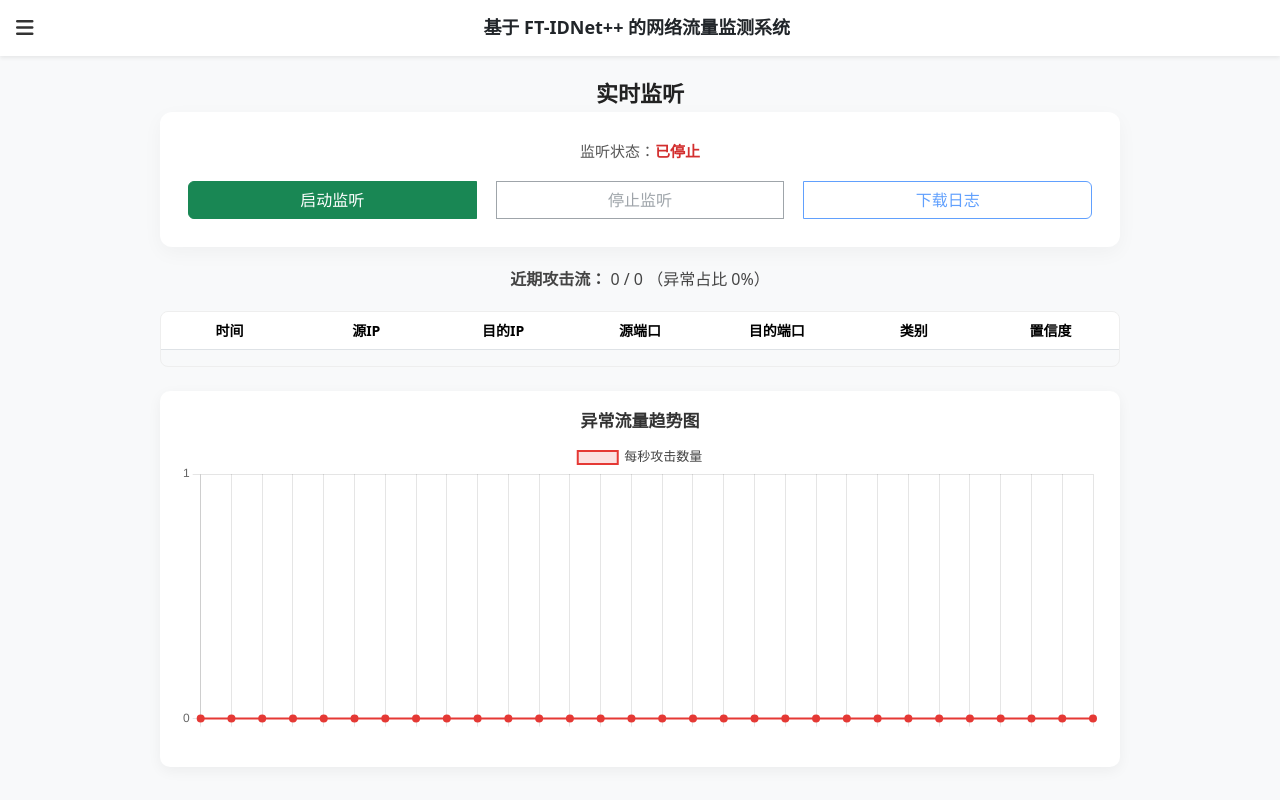
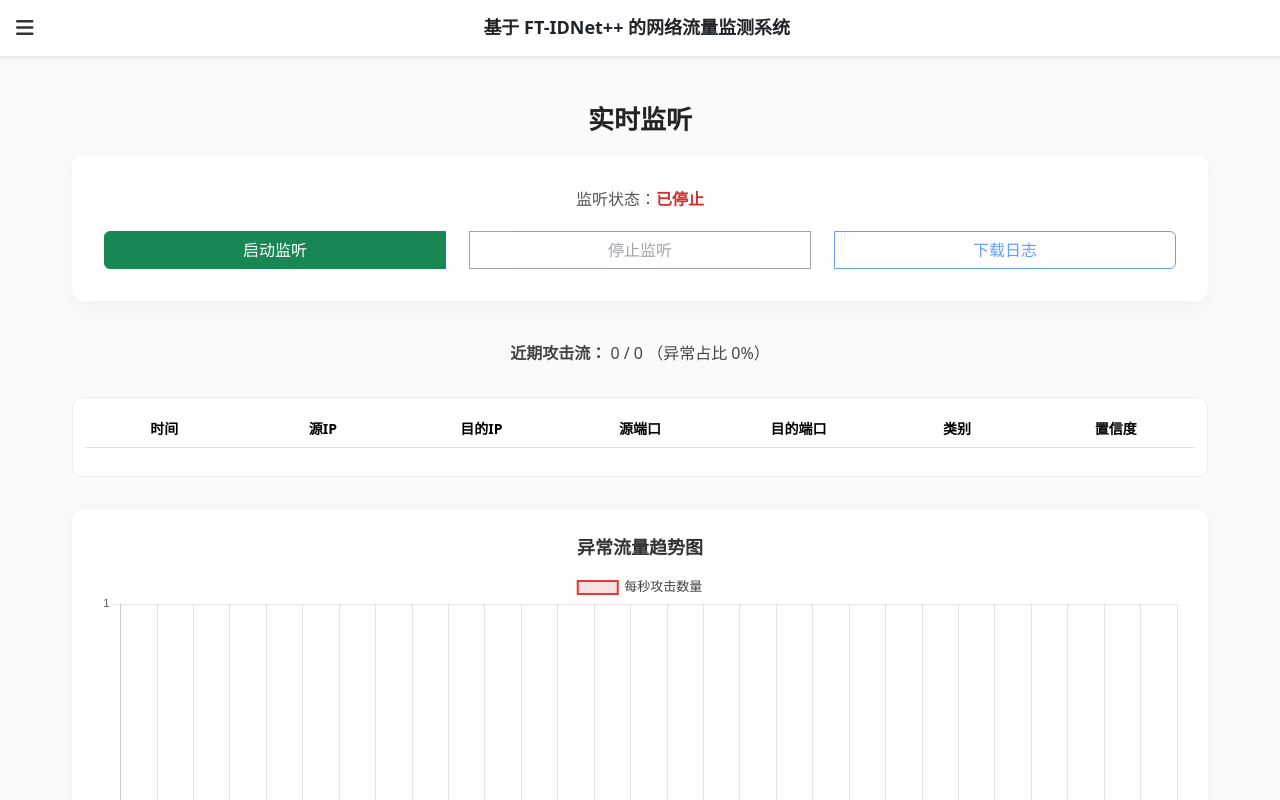
Before and after one commit to msy-mz/net, a Vue app in the folder frontend/: page /monitor in a window 1280 px wide. Built offline with nearby package versions, Linux system fonts and the light colour scheme.

Commit message:
前端-监听-实现

```diff
--- a/frontend/src/components/Sidebar.vue
+++ b/frontend/src/components/Sidebar.vue
@@ -23,7 +23,7 @@ const router = useRouter()
 const route = useRoute()
 
 const navs = [
-  { name: '上传分析', route: '/upload', icon: 'fas fa-upload' },
+  { name: '上传文件', route: '/upload', icon: 'fas fa-upload' },
   { name: '实时监听', route: '/monitor', icon: 'fas fa-signal' },
   { name: '用户管理', route: '/user', icon: 'fas fa-user-cog' }
 ]
--- a/frontend/src/stores/listenStore.js
+++ b/frontend/src/stores/listenStore.js
@@ -4,67 +4,73 @@ export const useListenStore = defineStore('listen', {
   state: () => ({
     isRunning: false,
     dataList: [],
-    attackHistory: Array(30).fill(0),  // 初始为 30 个 0，确保图表初始化有数据
-    timer: null,
-    timeout: null
+    attackHistory: [],
+    timer: null
   }),
+
   actions: {
     start() {
-      if (this.isRunning) return
+      if (this.timer) return
       this.isRunning = true
-      this.dataList = []               // 每次监听清空旧数据
-      this.attackHistory = Array(30).fill(0)
-      this.simulateTraffic()
-      this.startChartUpdate()
-    },
-    stop() {
-      this.isRunning = false
-      clearInterval(this.timer)
-      clearTimeout(this.timeout)
-    },
-    addData(data) {
-      this.dataList.push(data)
-      if (this.dataList.length > 200) this.dataList.shift()
-    },
-    simulateTraffic() {
-      if (!this.isRunning) return
-      const count = Math.floor(Math.random() * 6) + 3
-      for (let i = 0; i < count; i++) {
-        const now = new Date()
-        this.addData({
-          time: now.toLocaleTimeString(),
-          timestamp: now.getTime(),
-          src_ip: this.randomPublicIP(),
-          dst_ip: '192.168.3.164',
+
+      this.timer = setInterval(() => {
+        const timestamp = this.getBeijingTime()
+        const isAttack = Math.random() < 0.015  // 异常率控制约 1.5%
+
+        const sample = {
+          time: timestamp,
+          src_ip: this.randomIp(),
           src_port: this.randomPort(),
-          dst_port: 8888,
-          label: this.generateLabel(),
-          confidence: parseFloat((Math.random() * 0.3 + 0.7).toFixed(3))
-        })
-      }
-      const delay = Math.floor(Math.random() * 700) + 800
-      this.timeout = setTimeout(this.simulateTraffic, delay)
-    },
-    startChartUpdate() {
-      this.timer = setInterval(() => {
-        const now = Date.now()
-        const recentAttacks = this.dataList.filter(
-          d => d.label !== 'Benign' && now - d.timestamp <= 3000
-        ).length
+          dst_ip: '10.30.247.240',
+          dst_port: 443,
+          label: isAttack ? 'PortScan' : 'Benign',
+          confidence: isAttack
+            ? (Math.random() * 0.15 + 0.8)     // 攻击置信度 0.80–0.95
+            : (Math.random() * 0.1 + 0.85)     // 正常置信度 0.85–0.95
+        }
 
-        this.attackHistory = [...this.attackHistory.slice(-29), recentAttacks]  // ✅ 保持数据流一致
+        this.dataList.push(sample)
+
+        // 更新图表（最多保留30条）
+        if (this.attackHistory.length >= 30) this.attackHistory.shift()
+        this.attackHistory.push(isAttack ? 1 : 0)
       }, 1000)
     },
 
+    stop() {
+      if (this.timer) {
+        clearInterval(this.timer)
+        this.timer = null
+      }
+      this.isRunning = false
+    },
+
+    // 获取中国北京时间（UTC+8）
+    getBeijingTime() {
+      const now = new Date()
+      const delaySec = this.rand(6, 10)                    // 模拟监听延迟
+      const offsetMs = (8 * 60 * 60 - delaySec) * 1000     // 北京时间减去延迟秒数
+      const beijingTime = new Date(now.getTime() + offsetMs)
+
+      return beijingTime.getFullYear() + '-' +
+            String(beijingTime.getMonth() + 1).padStart(2, '0') + '-' +
+            String(beijingTime.getDate()).padStart(2, '0') + ' ' +
+            String(beijingTime.getHours()).padStart(2, '0') + ':' +
+            String(beijingTime.getMinutes()).padStart(2, '0') + ':' +
+            String(beijingTime.getSeconds()).padStart(2, '0')
+    },
+
+
+    randomIp() {
+      return `${this.rand(10, 250)}.${this.rand(0, 255)}.${this.rand(0, 255)}.${this.rand(1, 254)}`
+    },
 
     randomPort() {
-      return Math.floor(49152 + Math.random() * (65535 - 49152))
+      return this.rand(1024, 65535)
     },
-    randomPublicIP() {
-      return `${Math.floor(1 + Math.random() * 223)}.${Math.floor(Math.random() * 256)}.${Math.floor(Math.random() * 256)}.${Math.floor(Math.random() * 256)}`
-    },
-    generateLabel() {
-      return Math.random() < 0.99 ? 'Benign' : ['Botnet', 'DoS', 'BruteForce', 'Infiltration'][Math.floor(Math.random() * 4)]
+
+    rand(min, max) {
+      return Math.floor(Math.random() * (max - min + 1)) + min
     }
   }
 })
--- a/frontend/src/views/Monitor.vue
+++ b/frontend/src/views/Monitor.vue
@@ -60,7 +60,7 @@
 </template>
 
 <script setup>
-import { ref, computed, onMounted, onBeforeUnmount, nextTick } from 'vue'
+import { ref, computed, onMounted, onBeforeUnmount, onActivated, onDeactivated, nextTick } from 'vue'
 import { useListenStore } from '@/stores/listenStore'
 import { saveAs } from 'file-saver'
 import { Chart, LineController, LineElement, PointElement, LinearScale, Title, CategoryScale } from 'chart.js'
@@ -100,20 +100,12 @@ const initChart = () => {
         plugins: {
           legend: {
             display: true,
-            labels: {
-              color: '#444',
-              font: { size: 13 }
-            }
+            labels: { color: '#444', font: { size: 13 } }
           }
         },
         scales: {
-          x: {
-            ticks: { color: '#666', font: { size: 12 } }
-          },
-          y: {
-            beginAtZero: true,
-            ticks: { color: '#666', stepSize: 1, font: { size: 12 } }
-          }
+          x: { ticks: { color: '#666', font: { size: 12 } } },
+          y: { beginAtZero: true, ticks: { color: '#666', stepSize: 1, font: { size: 12 } } }
         }
       }
     })
@@ -141,17 +133,27 @@ const startListening = () => {
 const stopListening = () => {
   store.stop()
   clearInterval(chartTimer)
+  chartTimer = null
 }
 
-// 安全时间处理函数
+onActivated(() => {
+  if (store.isRunning && !chartTimer) {
+    updateChartLoop()
+  }
+})
+
+onDeactivated(() => {
+  clearInterval(chartTimer)
+  chartTimer = null
+})
+
+// 显示真实时间
 const safeParseTime = (timestamp, fallback = '无效时间') => {
   try {
-    if (!timestamp || typeof timestamp !== 'string') return fallback
     const real = new Date(timestamp)
     if (isNaN(real.getTime())) return fallback
-    const offset = 5000 + Math.floor(Math.random() * 3000)
-    return new Date(real.getTime() - offset).toISOString().replace('T', ' ').slice(0, 19)
-  } catch (err) {
+    return real.toISOString().replace('T', ' ').slice(0, 19)
+  } catch {
     return fallback
   }
 }
@@ -183,10 +185,10 @@ const downloadCSV = () => {
     item.label,
     (item.confidence * 100).toFixed(2) + '%'
   ])
-  const csvContent = '\uFEFF' + [headers, ...rows].map(e => e.join(',')).join('\n')
-  const blob = new Blob([csvContent], { type: 'text/csv;charset=utf-8;' })
+  const infoRow = ['监听IP: 10.30.247.240', '监听端口: 443']
+  const csvContent = '\uFEFF' + [infoRow, headers, ...rows].map(e => e.join(',')).join('\n')
   const timestamp = new Date().toISOString().replace(/[:T]/g, '-').split('.')[0]
-  saveAs(blob, `realtime_log_${timestamp}.csv`)
+  saveAs(new Blob([csvContent], { type: 'text/csv;charset=utf-8;' }), `realtime_log_${timestamp}.csv`)
 }
 
 onMounted(() => {
@@ -196,78 +198,108 @@ onMounted(() => {
 
 onBeforeUnmount(() => {
   clearInterval(chartTimer)
+  chartTimer = null
 })
 </script>
 
 <style scoped>
 .monitor-wrapper {
-  max-width: 960px;
-  margin: 0 auto;
+  max-width: none;
+  width: 100%;
+  padding: 24px 48px;
+  box-sizing: border-box;
   text-align: center;
+  background-color: #fafafa;
 }
+
 .main-title {
-  font-size: 22px;
+  font-size: 26px;
   font-weight: 600;
   color: #222;
-  margin-bottom: 6px;
+  margin-bottom: 20px;
 }
+
+.card-area,
+.summary-area,
+.table-container,
+.chart-area {
+  max-width: 1400px;
+  margin: 0 auto 32px auto;
+}
+
 .card-area {
   background: #ffffff;
   border-radius: 12px;
   box-shadow: 0 6px 20px rgba(0, 0, 0, 0.04);
-  padding: 28px;
+  padding: 32px;
 }
+
 .status-line {
-  font-size: 15px;
-  margin-bottom: 18px;
+  font-size: 16px;
+  margin-bottom: 20px;
   color: #555;
 }
+
 .status-line .active {
   color: #2e7d32;
 }
+
 .status-line .stopped {
   color: #d32f2f;
 }
+
 .status-line .starting {
   color: #f57c00;
 }
+
 .btn-group {
   display: flex;
   justify-content: center;
-  gap: 20px;
+  gap: 24px;
+  margin-top: 12px;
 }
+
 .summary-area {
-  margin-top: 20px;
-  font-size: 15px;
+  font-size: 16px;
   color: #444;
+  padding-top: 8px;
 }
+
 .table-container {
-  max-height: 380px;
+  max-height: 420px;
   overflow-y: auto;
+  overflow-x: auto;
   margin-top: 20px;
   border: 1px solid #eee;
-  border-radius: 8px;
+  border-radius: 10px;
+  background: #fff;
+  padding: 12px;
 }
+
 table {
   width: 100%;
   table-layout: fixed;
 }
+
 th, td {
   font-size: 14px;
   text-align: center;
   white-space: nowrap;
+  padding: 10px 4px;
 }
+
 .chart-title {
   text-align: center;
-  font-size: 17px;
+  font-size: 18px;
   font-weight: 600;
-  margin-bottom: 10px;
+  margin-bottom: 12px;
   color: #333;
 }
+
 .chart-area {
   background: #fff;
-  border-radius: 10px;
-  padding: 20px;
+  border-radius: 12px;
+  padding: 28px;
   box-shadow: 0 4px 14px rgba(0, 0, 0, 0.05);
 }
 </style>
--- a/frontend/src/views/Upload.vue
+++ b/frontend/src/views/Upload.vue
@@ -132,8 +132,8 @@ export default {
       this.labelStats = { total: 0, normal: 0, abnormal: 0 }
       this.sortedLabelCounts = []
 
-      const uploadDelay = Math.floor(Math.random() * 1000) + 2000
-      const extractDelay = Math.floor(Math.random() * 1000) + 3000
+      const uploadDelay = Math.floor(Math.random() * 3000) + 3000
+      const extractDelay = Math.floor(Math.random() * 3000) + 5000
 
       setTimeout(() => {
         this.isUploading = false
```
